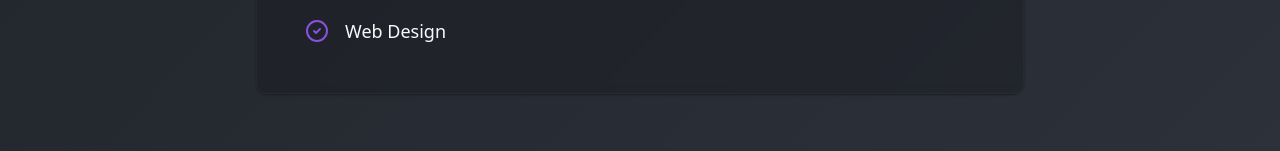
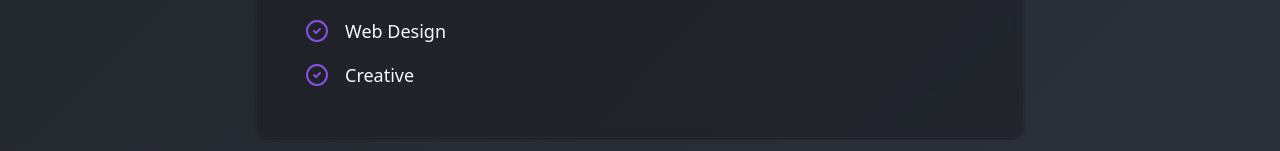
Before and after one commit to hawkmeineke-stack/hawk-clash-portfolio, a React (Vite) app: page / in a window 1280 px wide. Shown: the part 1680-1831 px from the top of the page. Built offline with nearby package versions, Linux system fonts and the light colour scheme; the HTML template or start-up script is replaced by a standard one.

Commit message:
Add "creative" to skills

```diff
--- a/src/components/Skills.tsx
+++ b/src/components/Skills.tsx
@@ -6,7 +6,8 @@ const Skills = () => {
     "Teamwork",
     "Communication",
     "Problem-Solving",
-    "Web Design"
+    "Web Design",
+    "Creative"
   ];
 
   return (
```
